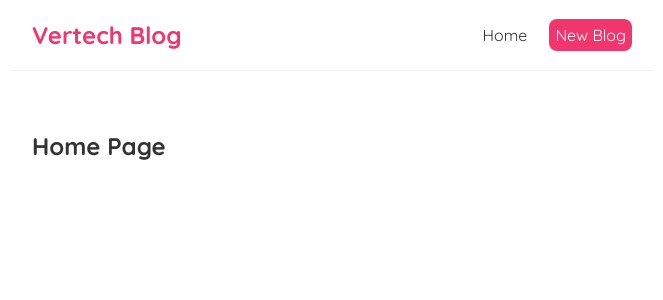
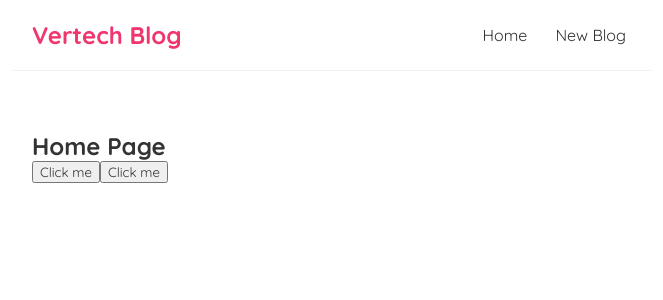
Before and after one commit to LZYLRRY/vertech-blog, a React (Vite) app: page / in a window 1280 px wide. Shown: the top 300 px of the page, without its empty margins (308-971 px from the left). Built offline with nearby package versions, Linux system fonts and the light colour scheme.

Commit message:
Add click events

```diff
--- a/src/Home.jsx
+++ b/src/Home.jsx
@@ -1,7 +1,22 @@
 const Home = () => {
+
+    const handleClick = (e) => {
+        console.log('Hi Larry', e);
+    }
+
+    const handleClickAgain = (name, e) => {
+        return (
+            console.log('Hello ' + name, e.target)
+        );
+    }
+
+
     return (
         <div className="home">
             <h2>Home Page</h2>
+            <button onClick={handleClick}>Click me</button>
+            <button onClick={(e) => handleClickAgain('Laurens', e)}>Click me</button>
+
         </div>
      );
 }
--- a/src/Navbar.jsx
+++ b/src/Navbar.jsx
@@ -4,11 +4,7 @@
             <h1>Vertech Blog</h1>
             <div className="links">
                 <a href="/">Home</a>
-                <a href="/create" style={{
-                    color: 'white',
-                    backgroundColor: '#f1356d',
-                    borderRadius: '8px'
-                }}>New Blog</a>
+                <a href="/create">New Blog</a>
             </div>
         </nav>
      );
```
